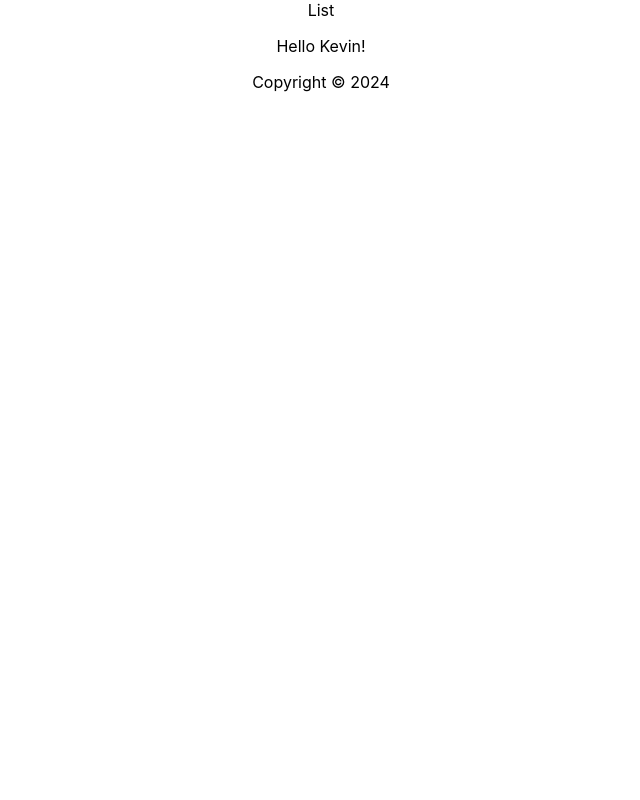
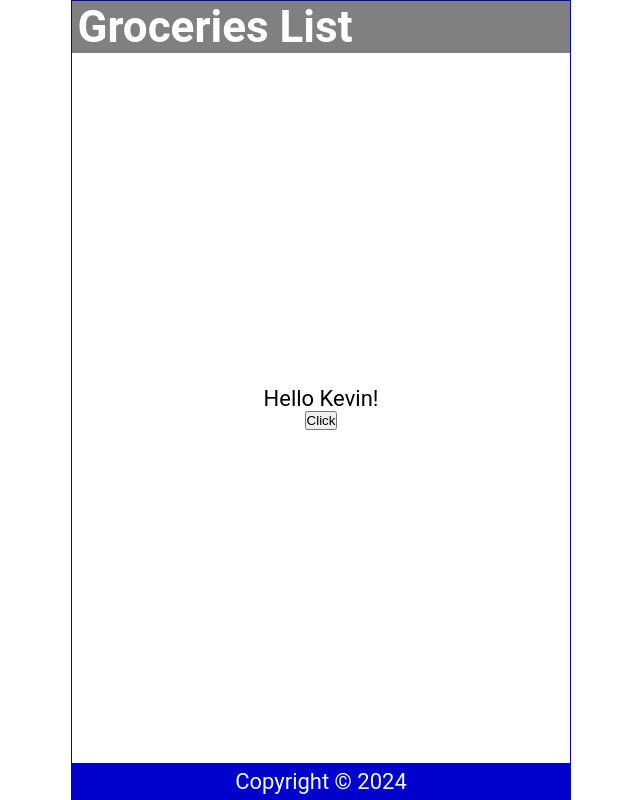
Before and after one commit to darkkennn/Code, a JavaScript app in the folder Learn/learningReact/basics/: page / in a window 1280 px wide. Shown: the whole page, without its empty margins (319-959 px from the left). Built offline with nearby package versions, Linux system fonts and the light colour scheme; the HTML template or start-up script is replaced by a standard one.

Commit message:
fixing the css and adding a button to test clicks

```diff
--- a/Learn/learningReact/basics/src/App.css
+++ /dev/null
@@ -1,38 +0,0 @@
-.App {
-  text-align: center;
-}
-
-.App-logo {
-  height: 40vmin;
-  pointer-events: none;
-}
-
-@media (prefers-reduced-motion: no-preference) {
-  .App-logo {
-    animation: App-logo-spin infinite 20s linear;
-  }
-}
-
-.App-header {
-  background-color: #282c34;
-  min-height: 100vh;
-  display: flex;
-  flex-direction: column;
-  align-items: center;
-  justify-content: center;
-  font-size: calc(10px + 2vmin);
-  color: white;
-}
-
-.App-link {
-  color: #61dafb;
-}
-
-@keyframes App-logo-spin {
-  from {
-    transform: rotate(0deg);
-  }
-  to {
-    transform: rotate(360deg);
-  }
-}
--- a/Learn/learningReact/basics/src/App.js
+++ b/Learn/learningReact/basics/src/App.js
@@ -1,4 +1,3 @@
-import './App.css';
 import Header from './Header';
 import Content from './Content';
 import Footer from './Footer';
--- a/Learn/learningReact/basics/src/Content.js
+++ b/Learn/learningReact/basics/src/Content.js
@@ -1,4 +1,7 @@
 const Content = () => {
+    const handClick = () => {
+        console.log('You clicked the button');
+    }
     const handleNameChanges = () => {
         const names = ['Sachin', 'Kevin', 'Goofballer'];
         const int = Math.floor(Math.random() * 3);
@@ -11,6 +14,7 @@ const Content = () => {
         <p>
             Hello {handleNameChanges()}!
         </p>
+        <button onClick = {handClick()}>Click</button>
     </main>
     )
 }
--- a/Learn/learningReact/basics/src/Header.js
+++ b/Learn/learningReact/basics/src/Header.js
@@ -1,7 +1,13 @@
-function header() {
+const header = () => {
+    const headerStyle = {
+        backgroundColor:'grey',
+        color: '#fff'
+    }
     return (
-        <div>List</div>
+        <header style = {headerStyle}>
+            <h1>Groceries List</h1>
+        </header>
     )
 }
 
-export default header
+export default header;
--- a/Learn/learningReact/basics/src/index.css
+++ b/Learn/learningReact/basics/src/index.css
@@ -1,13 +1,59 @@
+* {
+  margin: 0;
+  padding: 0;
+  box-sizing: border-box;
+}
+
+html {
+  font-size: 22px;
+}
+
 body {
-  margin: 0;
-  font-family: -apple-system, BlinkMacSystemFont, 'Segoe UI', 'Roboto', 'Oxygen',
+  min-height: 100vh;
+  font-family: 'Roboto', 'Oxygen',
     'Ubuntu', 'Cantarell', 'Fira Sans', 'Droid Sans', 'Helvetica Neue',
     sans-serif;
   -webkit-font-smoothing: antialiased;
   -moz-osx-font-smoothing: grayscale;
 }
 
-code {
-  font-family: source-code-pro, Menlo, Monaco, Consolas, 'Courier New',
-    monospace;
+.App {
+  display: flex;
+  flex-direction: column;
+  justify-content: center;
+  align-items: center;
+  height: 100vh;
+  width: 100%;
+  max-width: 500px;
+  border: 1px solid mediumblue;
+  margin: auto;
 }
+
+header {
+  width: 100%;
+  padding: 0 0.25em;
+  background-color: mediumblue;
+  color: aliceblue;
+  display: flex;
+  justify-content: space-between;
+  align-items: center;
+}
+
+main {
+  width: 100%;
+  display: flex;
+  flex-direction: column;
+  flex-grow: 1;
+  justify-content: center;
+  align-items: center;
+  overflow-y: auto;
+}
+
+footer {
+  width: 100%;
+  padding: 0.25em;
+  background-color: mediumblue;
+  color: aliceblue;
+  display: grid;
+  place-content: center;
+}
```
Also changed, not shown: Learn/learningReact/basics/src/logo.svg (deleted).
